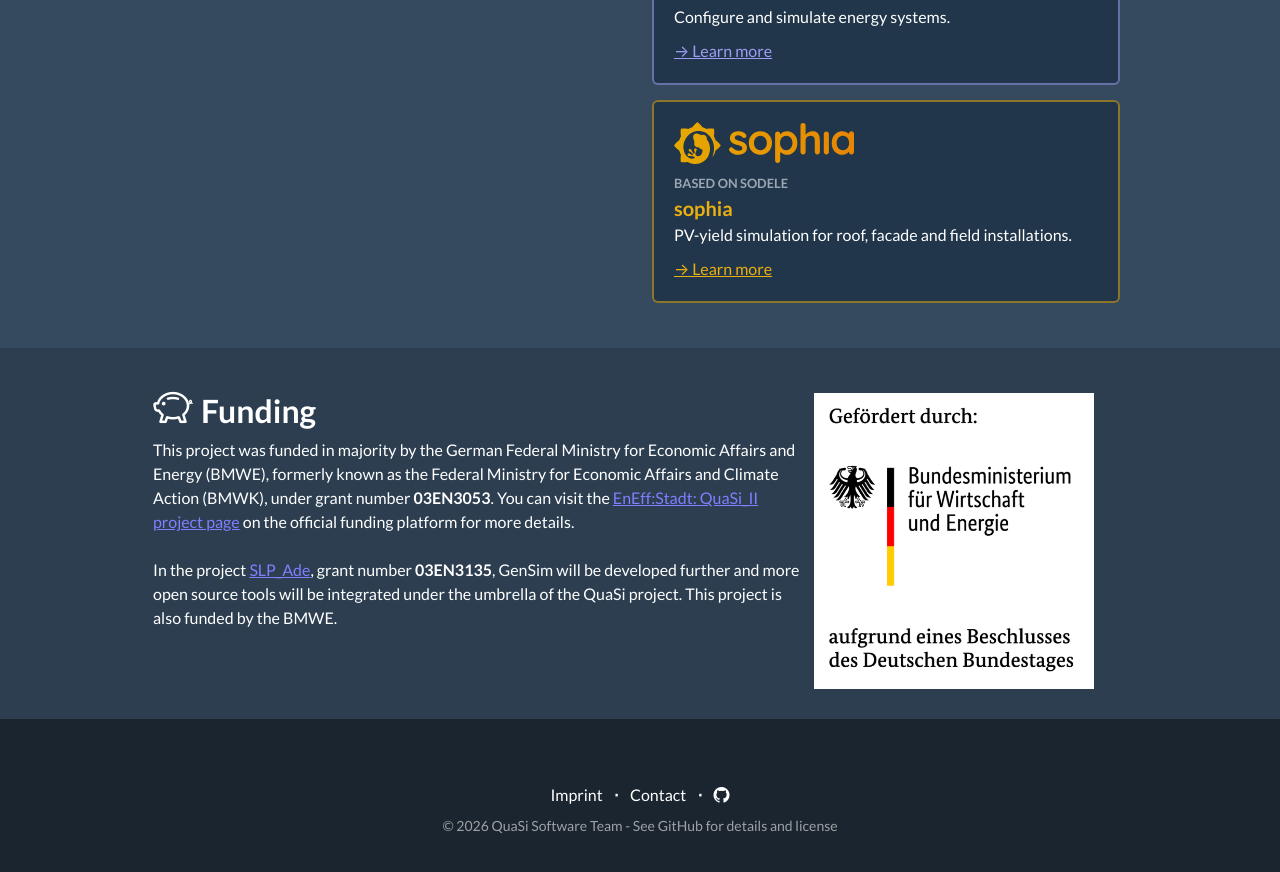
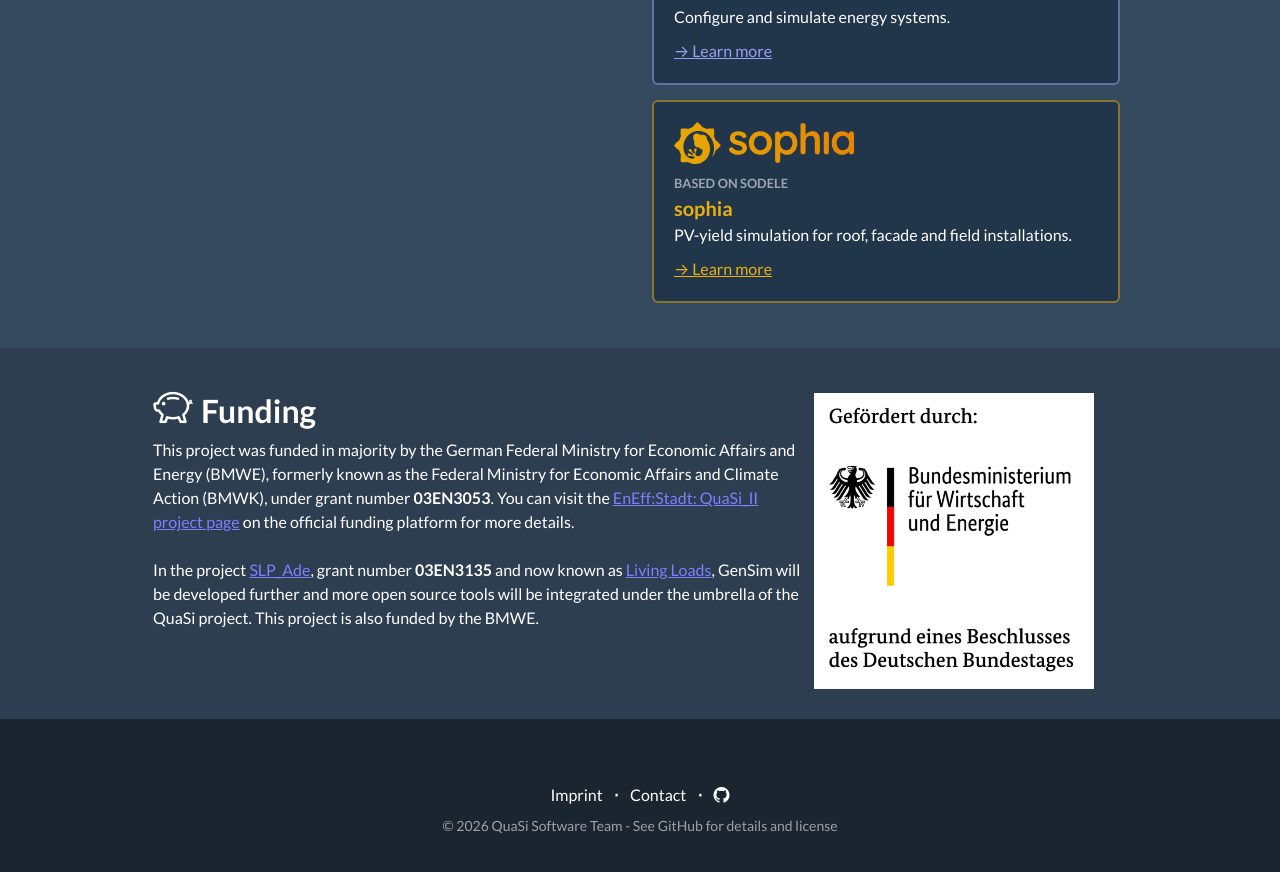
Before and after one commit to QuaSi-Software/Website, a Jekyll site: the page built from index.markdown, in a window 1280 px wide and 900 px high, scrolled down 2332 px. Shown: the top 872 px of the window. Built offline with Jekyll 4.4.1, drawn with Linux system fonts in a browser that asks for light colours.

Commit message:
Add link to living loads website to funding disclaimer.

```diff
--- a/_layouts/default.html
+++ b/_layouts/default.html
@@ -182,9 +182,10 @@
                         <br/>
                         <br/>
                         In the project <a href="https://www.enargus.de/search/?q=01286016%2F1">SLP_Ade</a>,
-                        grant number <b>03EN3135</b>, GenSim will be developed further and more open source
-                        tools will be integrated under the umbrella of the QuaSi project. This project is
-                        also funded by the BMWE.
+                        grant number <b>03EN3135</b> and now known as
+                        <a href="https://livingloads.org">Living Loads</a>, GenSim will be developed
+                        further and more open source tools will be integrated under the umbrella of
+                        the QuaSi project. This project is also funded by the BMWE.
                     </div>
                     <div class="col-lg-4" style="padding-top: 15px;">
                         <img src="{{'assets/funding_disclaimer.png' | absolute_url}}" style="max-width: 280px;"/>
```
